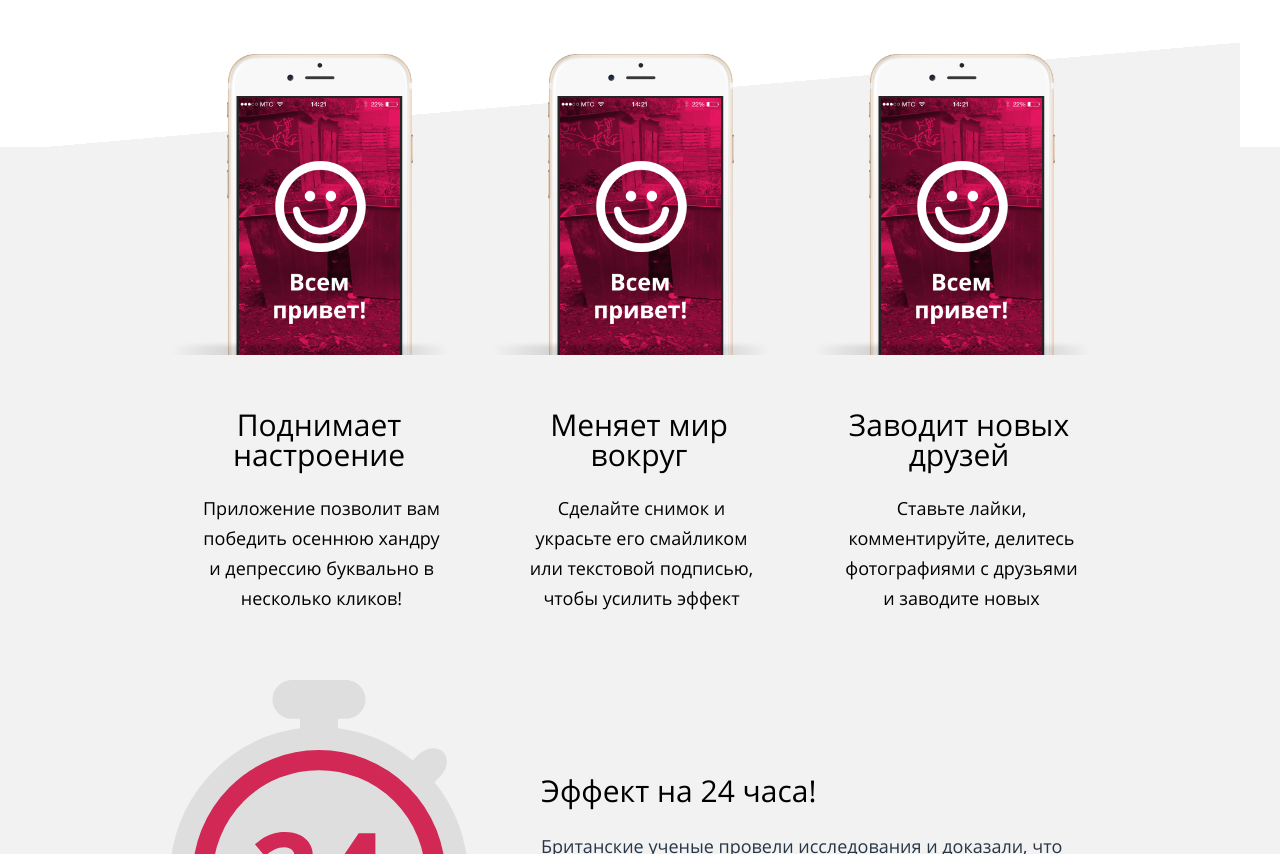
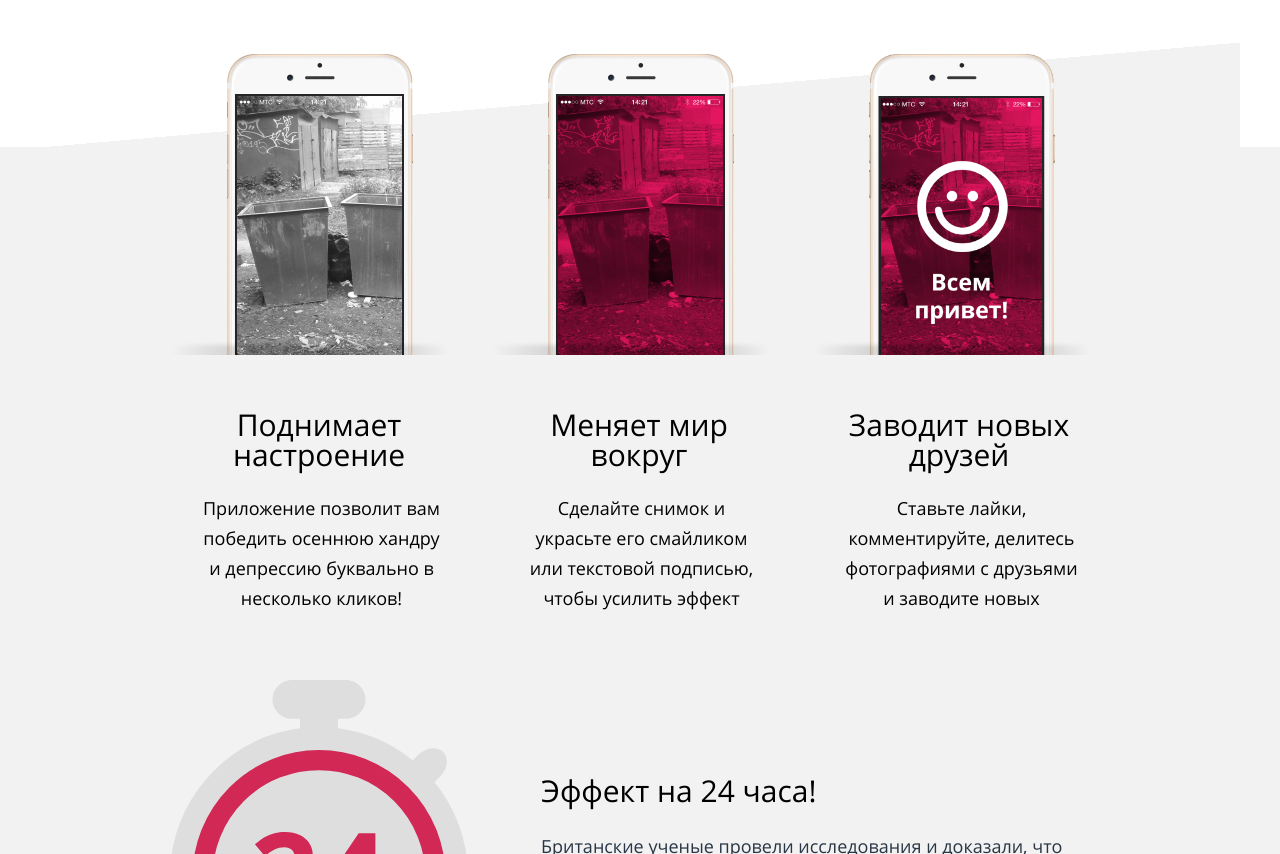
Before and after one commit to k0missar/pink, a website: page source/index.html in a window 1280 px wide. Shown: the part 1146-2000 px from the top of the page. Drawn offline with nearby package versions, Linux system fonts and the light colour scheme; files that its build step writes are made by us from their sources.

Commit message:
замена картинок

```diff
--- a/source/index.html
+++ b/source/index.html
@@ -148,8 +148,8 @@
               <div class="promo__mobile-picture promo__mobile-picture--close">
                 <picture>
                   <img
-                    src="/img/iphone-3-mobile.png"
-                    srcset="/img/iphone-3-mobile@2x.png"
+                    src="/img/iphone-4-pc.png"
+                    srcset="/img/iphone-4-pc@2x.png"
                     width="157"
                     height="320"
                     alt=""
@@ -159,8 +159,8 @@
               <div class="promo__mobile-picture promo__mobile-picture--close">
                 <picture>
                   <img
-                    src="/img/iphone-3-mobile.png"
-                    srcset="/img/iphone-3-mobile@2x.png"
+                    src="/img/iphone-4-pc-2.png"
+                    srcset="/img/iphone-4-pc-2@2x.png"
                     width="157"
                     height="320"
                     alt=""
```
